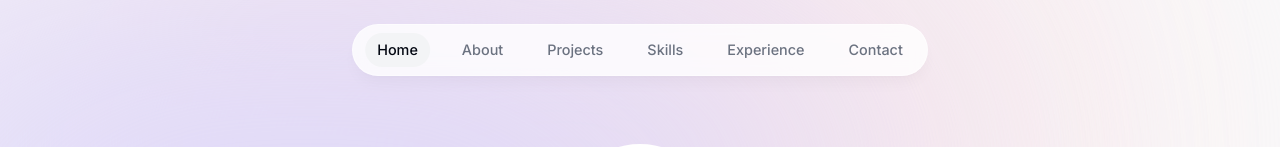
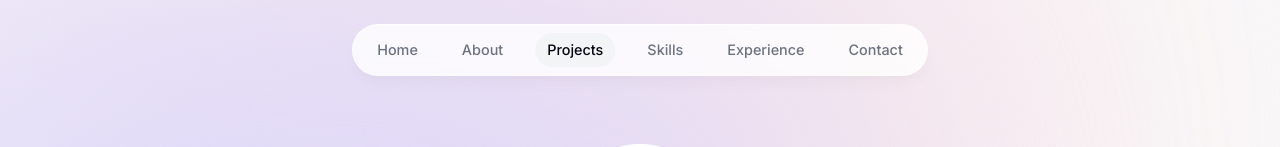
Before and after one commit to i-am-srk/immsrk, a Next.js app: page / in a window 1280 px wide. Shown: the top 147 px of the page. Built offline with nearby package versions, Linux system fonts and the light colour scheme; grey boxes are pictures that could not be loaded.

Commit message:
feature addition to switch header tabs upon scrolling and clicking it explicitly

```diff
--- a/components/about.tsx
+++ b/components/about.tsx
@@ -1,12 +1,28 @@
 "use client";
 
-import React from "react";
+import React, { useEffect } from "react";
 import SectionHeading from "./section-heading";
 import { motion } from "framer-motion";
+import { useInView } from "react-intersection-observer";
+import { useActiveSectionContext } from "@/context/active-section-context";
 
 export default function about() {
+  const { ref, inView } = useInView({
+    threshold: 0.75,
+  });
+  const { activeSection, setActiveSection, timeOfLastClick } =
+    useActiveSectionContext();
+
+  useEffect(() => {
+    if (inView && Date.now() - timeOfLastClick > 1000) {
+      setActiveSection("About");
+    }
+  }, [inView, setActiveSection]);
+
+  console.log(inView);
   return (
     <motion.section
+      ref={ref}
       id="about"
       className="mb-28 max-w-[45rem]
       text-center leading-8 sm:mb-40 scroll-mt-28"
--- a/components/header.tsx
+++ b/components/header.tsx
@@ -1,6 +1,6 @@
 "use client";
 
-import React, { useContext, useState } from "react";
+import React from "react";
 import { motion } from "framer-motion";
 import { links } from "@/lib/data";
 import Link from "next/link";
@@ -8,7 +8,8 @@
 import { useActiveSectionContext } from "@/context/active-section-context";
 
 export default function Header() {
-  const { activeSection, setActiveSection } = useActiveSectionContext();
+  const { activeSection, setActiveSection, setTimeOfLastClick } =
+    useActiveSectionContext();
 
   return (
     <header className="z-[999] relative">
@@ -50,6 +51,7 @@
                 href={link.hash}
                 onClick={() => {
                   setActiveSection(link.name);
+                  setTimeOfLastClick(Date.now());
                 }}
               >
                 {link.name}
--- a/components/intro.tsx
+++ b/components/intro.tsx
@@ -1,16 +1,32 @@
 "use client";
 
-import React from "react";
+import React, { useEffect } from "react";
 import Image from "next/image";
 import { motion } from "framer-motion";
 import Link from "next/link";
 import { BsArrowRight, BsLinkedin } from "react-icons/bs";
 import { HiDownload } from "react-icons/hi";
 import { FaGithub } from "react-icons/fa";
+import { useInView } from "react-intersection-observer";
+import { useActiveSectionContext } from "@/context/active-section-context";
+import { time } from "console";
 
 export default function Intro() {
+  const { ref, inView } = useInView({
+    threshold: 0.5,
+  });
+  const { activeSection, setActiveSection, timeOfLastClick } =
+    useActiveSectionContext();
+
+  useEffect(() => {
+    if (inView && Date.now() - timeOfLastClick > 1000) {
+      setActiveSection("Home");
+    }
+  }, [inView, setActiveSection]);
+
   return (
     <section
+      ref={ref}
       id="home"
       className="mb-28 max-w-[50rem] text-center sm:mb-0 scroll-mt-[100rem]"
     >
--- a/components/projects.tsx
+++ b/components/projects.tsx
@@ -1,11 +1,27 @@
-import React, { useRef } from "react";
+"use client";
+
+import React, { useEffect, useRef } from "react";
 import SectionHeading from "./section-heading";
 import { projectsData } from "@/lib/data";
 import Project from "./project";
+import { useInView } from "react-intersection-observer";
+import { useActiveSectionContext } from "@/context/active-section-context";
 
 export default function Projects() {
+  const { ref, inView } = useInView({
+    threshold: 0.5,
+  });
+  const { activeSection, setActiveSection, timeOfLastClick } =
+    useActiveSectionContext();
+
+  useEffect(() => {
+    if (inView && Date.now() - timeOfLastClick > 1000) {
+      setActiveSection("Projects");
+    }
+  }, [inView, setActiveSection]);
+
   return (
-    <section id="projects" className="scroll-mt-28">
+    <section ref={ref} id="projects" className="scroll-mt-28">
       <SectionHeading>My Projects</SectionHeading>
       <div>
         {projectsData.map((project, index) => (
--- a/context/active-section-context.tsx
+++ b/context/active-section-context.tsx
@@ -12,6 +12,8 @@
 type ActiveSectionContextType = {
   activeSection: SectionName;
   setActiveSection: React.Dispatch<React.SetStateAction<SectionName>>;
+  timeOfLastClick: number;
+  setTimeOfLastClick: React.Dispatch<React.SetStateAction<number>>;
 };
 
 export const ActiveSectionContext =
@@ -21,12 +23,15 @@
   children,
 }: ActiveSectionContextProviderProps) {
   const [activeSection, setActiveSection] = useState<SectionName>("Home");
+  const [timeOfLastClick, setTimeOfLastClick] = useState(0);
 
   return (
     <ActiveSectionContext.Provider
       value={{
         activeSection,
         setActiveSection,
+        timeOfLastClick,
+        setTimeOfLastClick,
       }}
     >
       {children}
```
